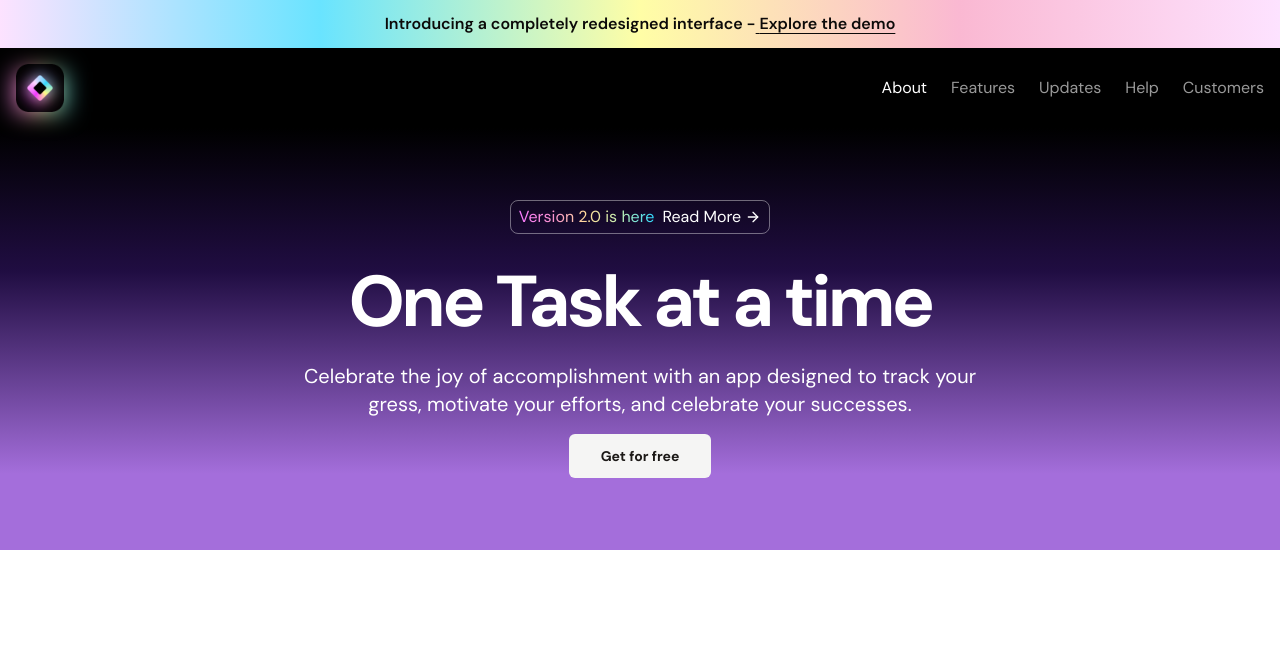
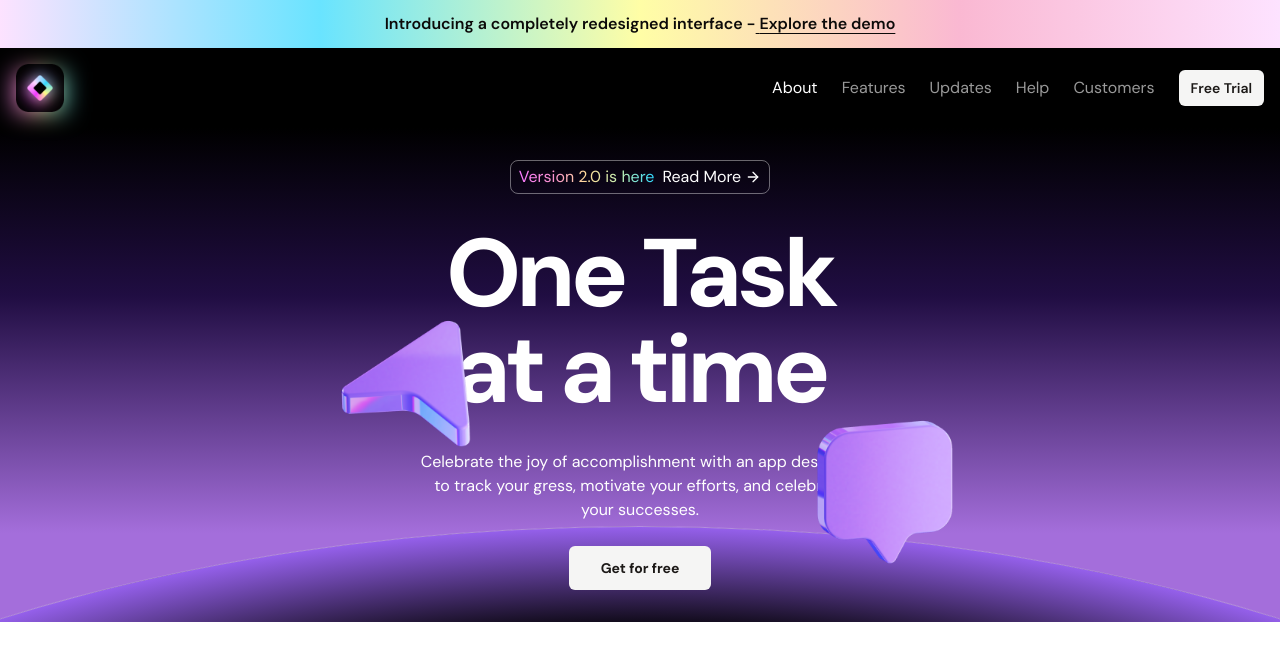
Before and after one commit to waelmando0/sass-la, a Next.js app: page / in a window 1280 px wide. Shown: the top 660 px of the page. Built offline with nearby package versions, Linux system fonts and the light colour scheme.

Commit message:
create hero section

```diff
--- a/src/app/page.tsx
+++ b/src/app/page.tsx
@@ -2,12 +2,17 @@ import Link from 'next/link';
 import React from 'react';
 import { Button } from '../components/ui/button';
 import { ArrowRight } from 'lucide-react';
+import cursorImage from '../assets/images/cursor.png';
+import messageImage from '../assets/images/message.png';
+import Image from 'next/image';
 
 const page = () => {
 	return (
-		<section>
-			<div className='bg-black text-white bg-[linear-gradient(to_bottom,#000,#200D42_34%,#A46EDB_82%)] py-[72px]'>
-				<div className='container sm:max-w-3xl text-center'>
+		<section className=''>
+			<div className='bg-black text-white bg-[linear-gradient(to_bottom,#000,#200D42_34%,#A46EDB_82%)] py-[64px] sm:py-8 relative overflow-clip'>
+				<div className='absolute h-[375px] w-[750px] sm:w-[1536px] sm:h-[768px] lg:w-[2400px] lg:h-[1200px] rounded-[100%] bg-black left-1/2 -translate-x-1/2 border border-[#B48CDE] bg-[radial-gradient(closest-side,#000_82%,#9560EB)] top-[calc(100%-96px)]'></div>
+
+				<div className='container sm:max-w-2xl text-center z-20 relative'>
 					<div className='flex items-center justify-center'>
 						<Link
 							href='/'
@@ -22,16 +27,33 @@ const page = () => {
 							</span>
 						</Link>
 					</div>
-					<h1 className='text-7xl font-bold tracking-tighter  mt-8'>
-						One Task at a time
+					<div className='relative '>
+						<h1 className='text-6xl sm:text-8xl font-bold tracking-tighter  mt-8'>
+							One Task <br />
+							at a time
 						</h1>
-					<p className='text-xl mt-6'>
+						<Image
+							src={cursorImage}
+							alt='Cursor Icon'
+							className='absolute left-0 top-[80px] hidden sm:block'
+							height='150'
+							width='150'
+						/>
+						<Image
+							src={messageImage}
+							alt='message Icon'
+							className='absolute left-[476px] top-[48] hidden sm:block'
+							height='150'
+							width='150'
+						/>
+						<p className='text-sm sm:text-base  mt-8 max-w-xs sm:max-w-md mx-auto leading-6'>
 							Celebrate the joy of accomplishment with an app designed to track
 							your gress, motivate your efforts, and celebrate your successes.
 						</p>
-					<Button variant='secondary' size='lg' className='mt-4 font-bold'>
+						<Button variant='secondary' size='lg' className='mt-6 font-bold'>
 							Get for free
 						</Button>
+					</div>
 				</div>
 			</div>
 		</section>
--- a/src/components/Header.tsx
+++ b/src/components/Header.tsx
@@ -7,7 +7,7 @@ import MobileMenu from './nav/mobile.menu';
 
 const Header = () => {
 	return (
-		<header className='sticky top-0 z-40 w-full '>
+		<header className='relative z-40 w-full '>
 			<Banner />
 			<div className='bg-black '>
 				<div className='max-w-7xl mx-auto px-4 py-4'>
--- a/src/components/nav/menu-nav.tsx
+++ b/src/components/nav/menu-nav.tsx
@@ -1,6 +1,7 @@
 import { usePathname } from 'next/navigation';
 import Link from 'next/link';
 import { cn } from '@/src/lib/utils';
+import { Button } from '../ui/button';
 
 interface MenuLink {
 	route: string;
@@ -25,7 +26,7 @@ const MenuNav = () => {
 
 	return (
 		<nav className='hidden sm:flex items-center'>
-			<ul className='flex gap-6'>
+			<ul className='flex items-center gap-6'>
 				{links.map((item) => (
 					<li key={item.route}>
 						<Link
@@ -39,6 +40,9 @@ const MenuNav = () => {
 						</Link>
 					</li>
 				))}
+				<Button variant='secondary' size='sm' className='font-semibold'>
+					Free Trial
+				</Button>
 			</ul>
 		</nav>
 	);
```
Also changed, not shown: src/assets/icons/arrow-w.svg (deleted), 1 other file (tests, documents, lock files or other folders). Lines whose indentation alone changed are shown as unchanged.
